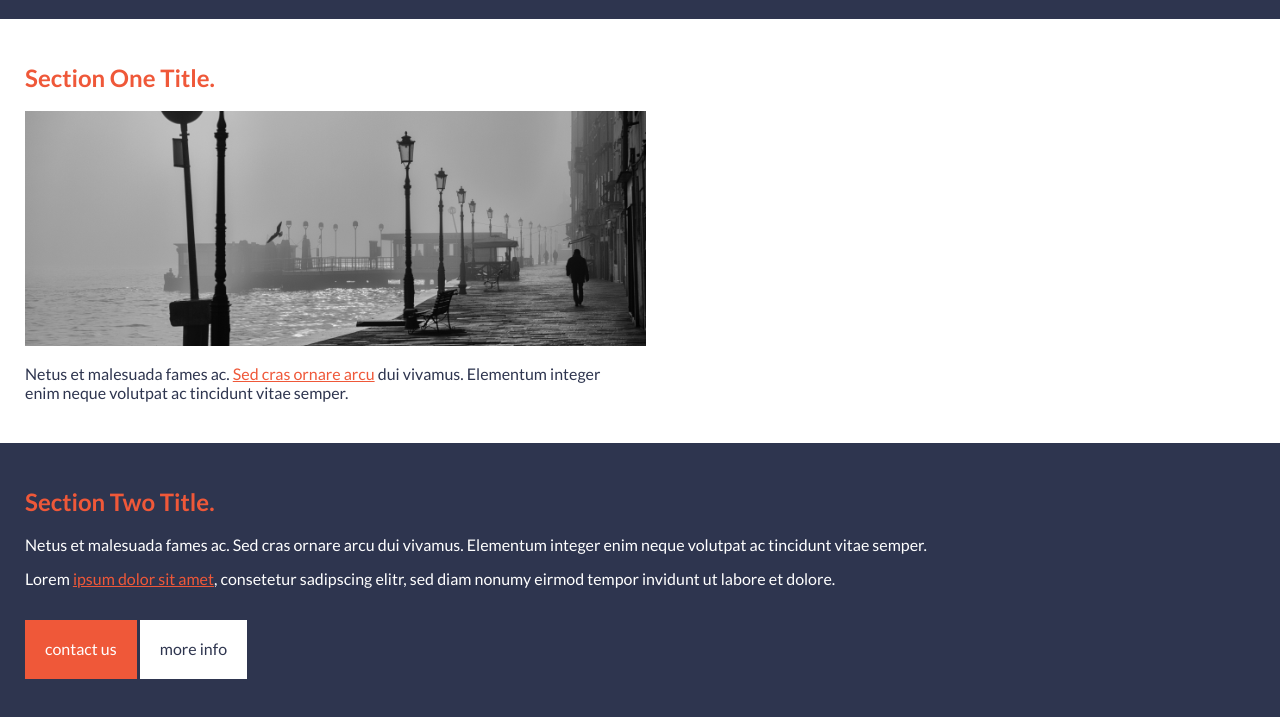
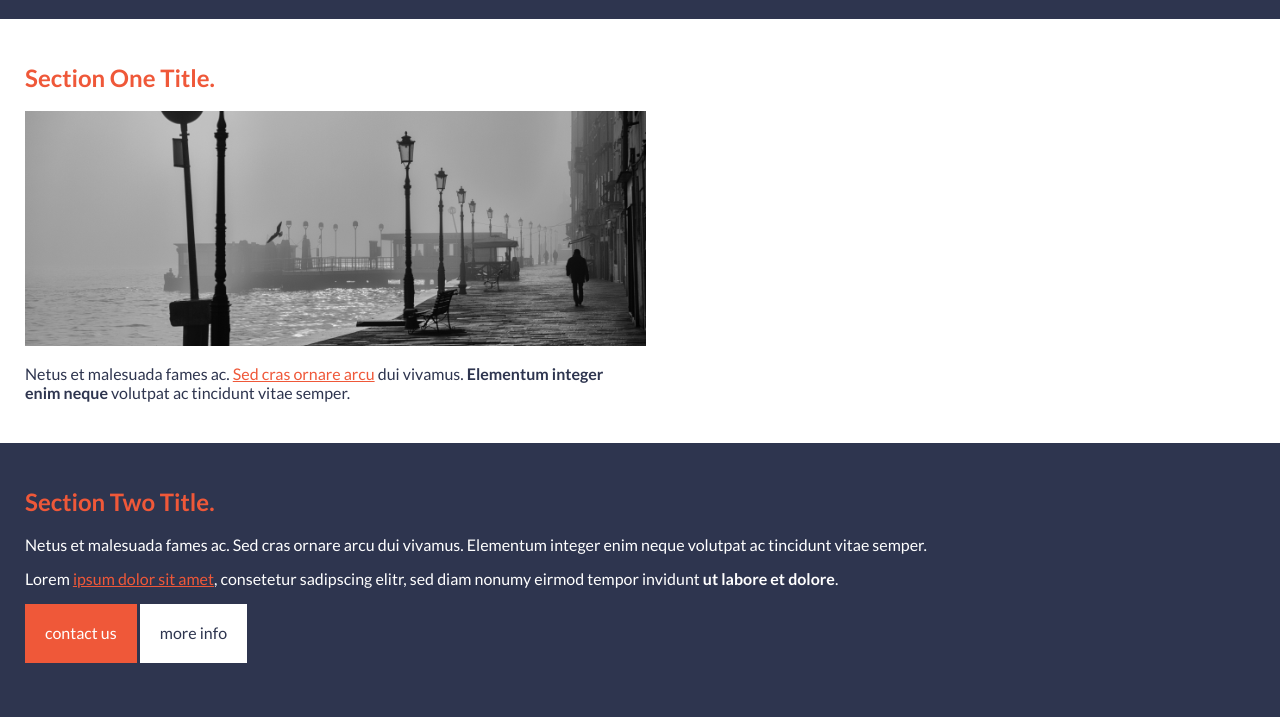
Before and after one commit to Richard105247908/fun-css, a website built with Vite: page css is a lot of fun/index.html in a window 1280 px wide. Shown: the part 101-818 px from the top of the page. Built offline with nearby package versions, Linux system fonts and the light colour scheme.

Commit message:
made modifications to ancor class

```diff
--- a/css is a lot of fun/index.html
+++ b/css is a lot of fun/index.html
@@ -17,7 +17,7 @@
         <div class="blogpost">
         <h2>Section One Title.</h2>
         <img src="images/boardwalk.png" alt="grey and black broadwalk">
-        <p class="secPara-1">Netus et malesuada fames ac. <a class="anc-sect" href="">Sed cras ornare arcu</a> dui vivamus. Elementum integer enim neque volutpat ac tincidunt vitae semper.</p>
+        <p class="secPara-1">Netus et malesuada fames ac. <a class="anc-sect" href="">Sed cras ornare arcu</a> dui vivamus. <strong>Elementum integer enim neque</strong> volutpat ac tincidunt vitae semper.</p>
         </div>
     </section>
 
@@ -28,10 +28,10 @@
             Netus et malesuada fames ac. Sed cras ornare arcu dui vivamus. Elementum integer enim neque volutpat ac tincidunt vitae semper.
         </p>
         <p class="secPara-2">
-            Lorem <a class="anc-sect" href="">ipsum dolor sit amet</a>, consetetur sadipscing elitr, sed diam nonumy eirmod tempor invidunt ut labore et dolore.
+            Lorem <a class="anc-sect" href="">ipsum dolor sit amet</a>, consetetur sadipscing elitr, sed diam nonumy eirmod tempor invidunt <strong>ut labore et dolore</strong>.
         </p>
-        <p class="button1"><a class="a1" href="#">contact us</a></p>
-        <p class="button2"><a class="a2" href="#">more info</a></p>
+        <a class="btn btn-a1" href="#">contact us</a>
+        <a class="btn btn-a2" href="#">more info</a>
 
         </div>
     </section>
--- a/css is a lot of fun/style.css
+++ b/css is a lot of fun/style.css
@@ -32,24 +32,22 @@ h2{
 .secPara-2{
     color: #fff;
 }
-.button1{
-    display: inline-block;
-    background-color:#EF5839;
+
+
+.btn{
+    display:inline-block;
     padding: 20px;
+    text-decoration: none;
 }
 
+.btn-a1{
+    background-color:#EF5839;
+    color: #fff;
 
-.button2{
-    display:inline-block;
-    background-color:#fff;
-    padding: 20px;
-}
-.a1{
-    color: #fff;
-    text-decoration: none;
 
 }
-.a2{
+.btn-a2{
+    background-color: #fff;
     color:#2E354F;
-    text-decoration: none;
+
 }
```
